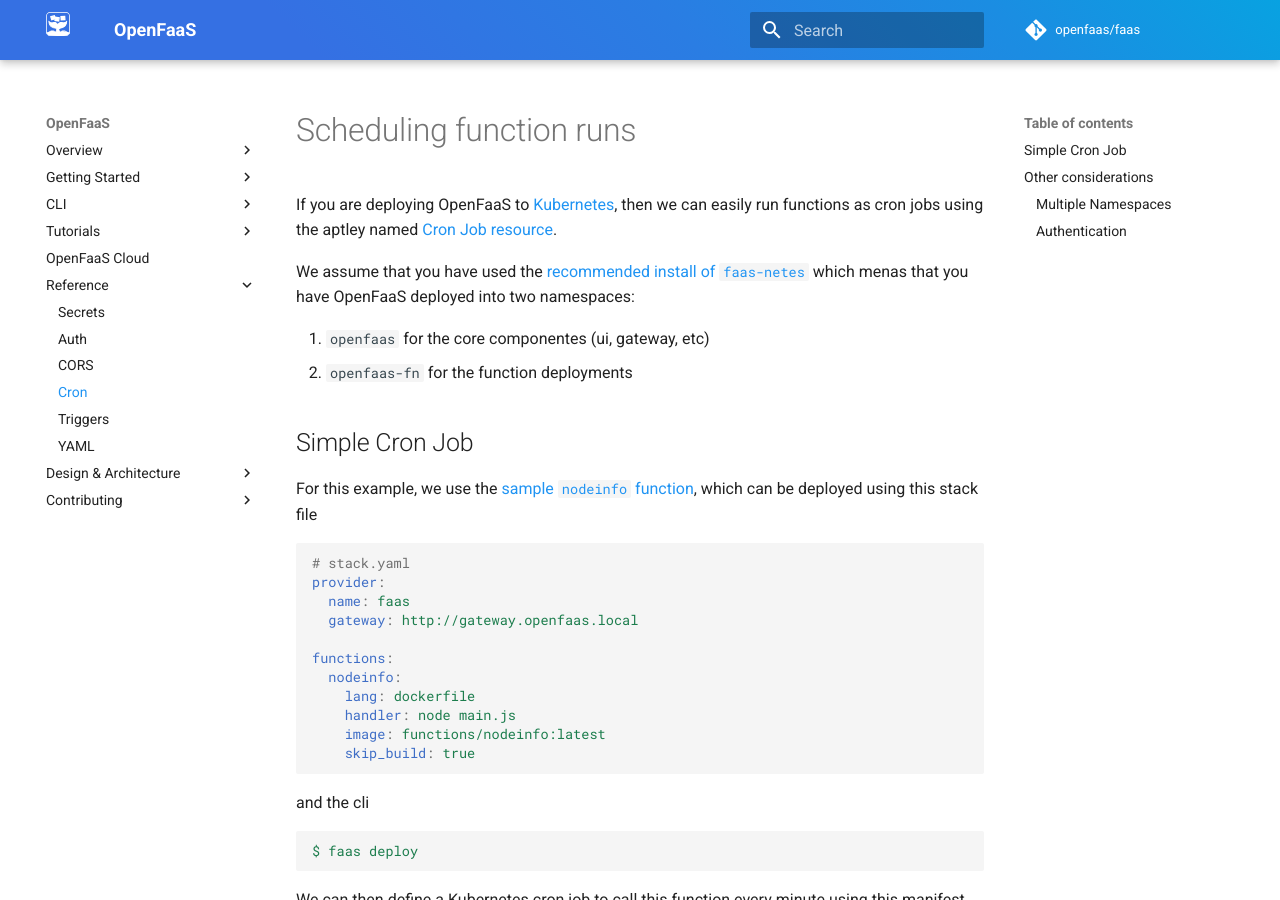
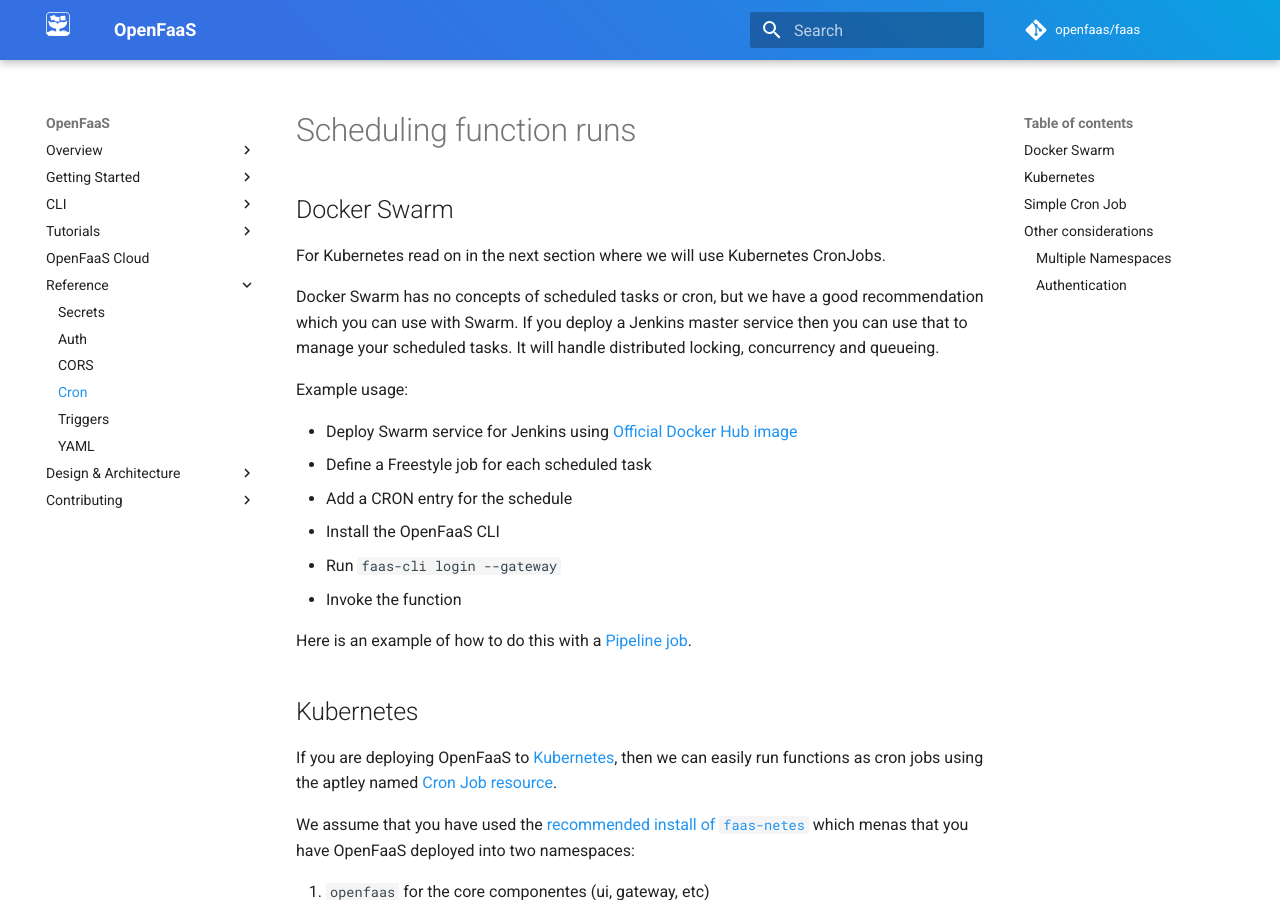
Before and after one commit to openfaas/docs, an MkDocs documentation site: the page built from docs/reference/cron.md, in a window 1280 px wide and 900 px high. Built offline with MkDocs 1.6.1 and Material for MkDocs 9.7.7, drawn with Linux system fonts in a browser that asks for light colours; comment, search, counter and statistics services are not loaded.

Commit message:
Add CRON for Swarm
- Adds instructions on how to run Jenkins on Swarm to provide
CRON functionality.

Signed-off-by: Alex Ellis (VMware) <alexellis2@gmail.com>

```diff
--- a/docs/reference/cron.md
+++ b/docs/reference/cron.md
@@ -1,4 +1,23 @@
 # Scheduling function runs
+
+## Docker Swarm
+
+For Kubernetes read on in the next section where we will use Kubernetes CronJobs.
+
+Docker Swarm has no concepts of scheduled tasks or cron, but we have a good recommendation which you can use with Swarm. If you deploy a Jenkins master service then you can use that to manage your scheduled tasks. It will handle distributed locking, concurrency and queueing.
+
+Example usage:
+
+* Deploy Swarm service for Jenkins using [Official Docker Hub image](https://hub.docker.com/r/jenkins/jenkins/)
+* Define a Freestyle job for each scheduled task
+* Add a CRON entry for the schedule
+* Install the OpenFaaS CLI
+* Run `faas-cli login --gateway`
+* Invoke the function
+
+Here is an example of how to do this with a [Pipeline job](https://gist.github.com/alexellis/dfa1b8790ac3d26614e342746c64cbc8).
+
+## Kubernetes
 
 If you are deploying OpenFaaS to [Kubernetes][k8s], then we can easily run functions as cron jobs using the aptley named [Cron Job resource][k8scron].
 
```
